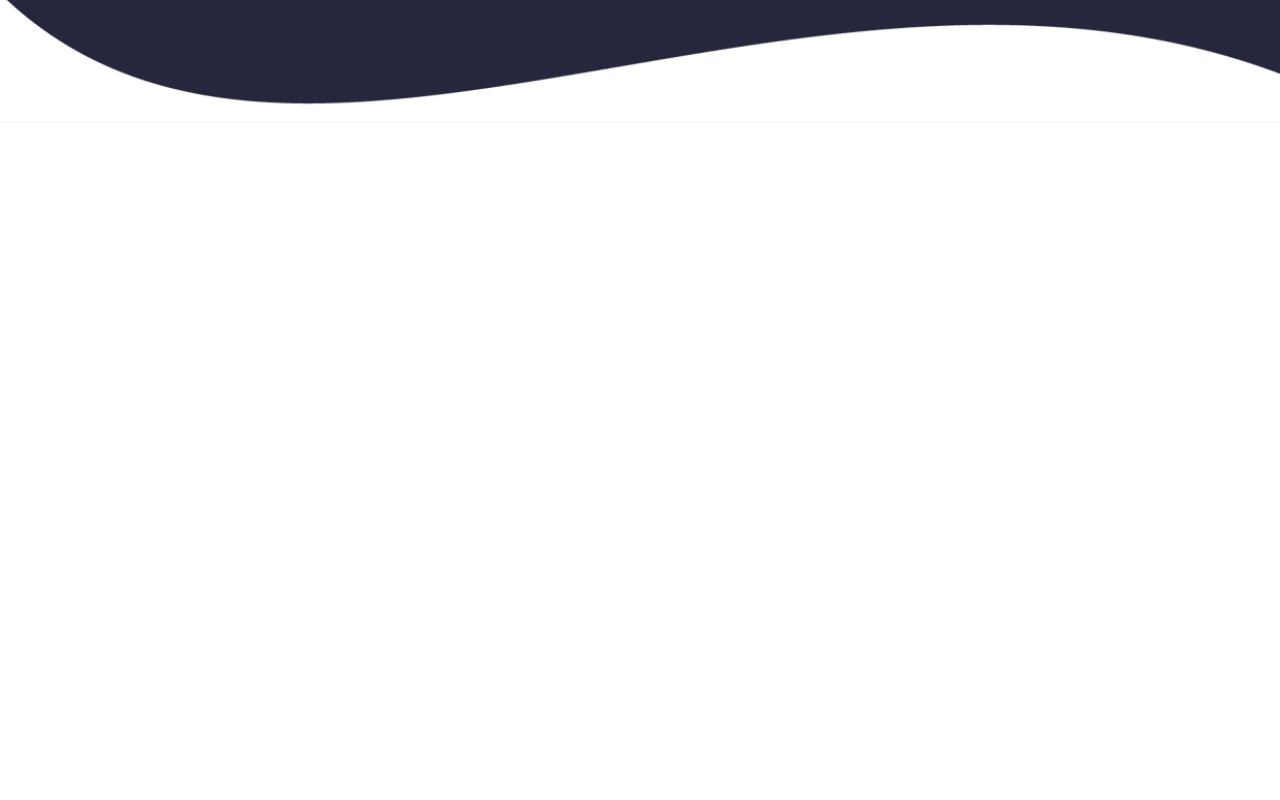
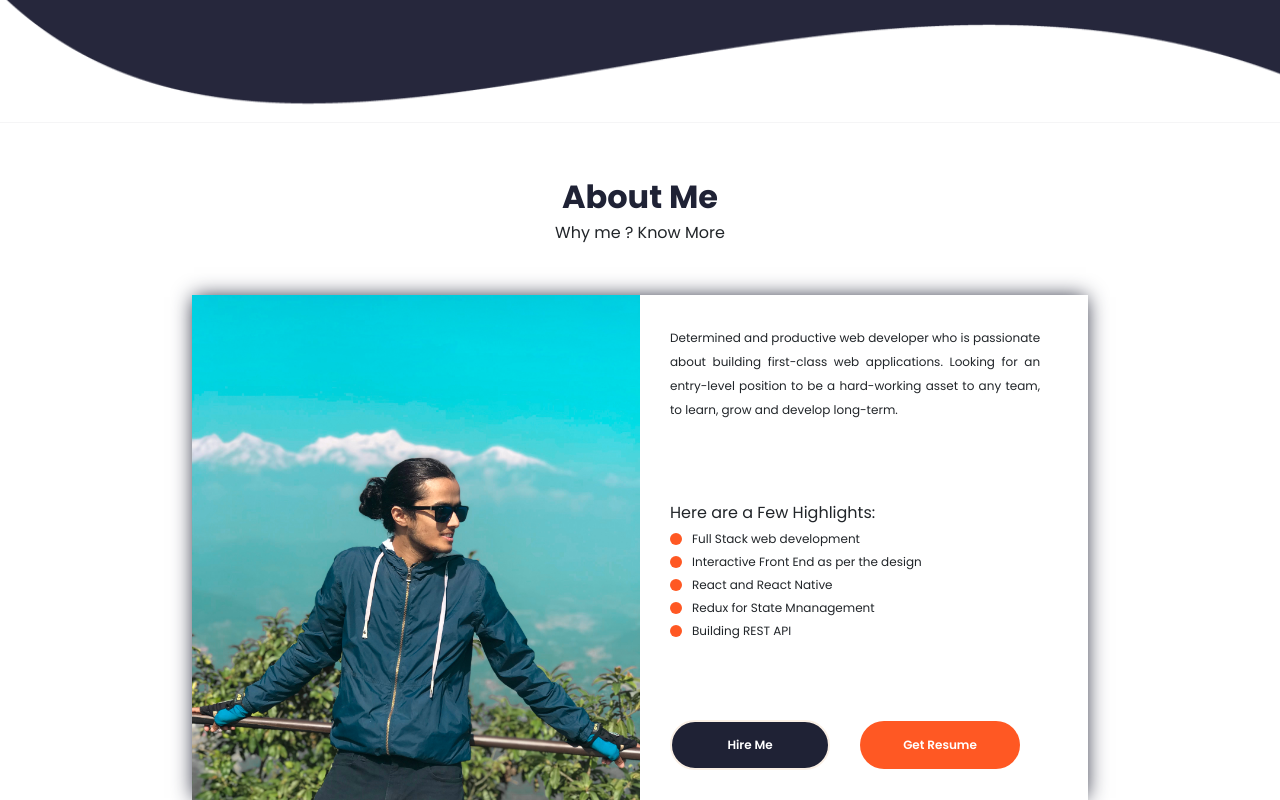
Before and after one commit to ashish-subedi/Portfolio, a React (Create React App) app: page / in a window 1280 px wide. Shown: the part 487-1287 px from the top of the page. Before the commit the page ends 800 px from the top, so only its background shows below. Built offline with nearby package versions, Linux system fonts and the light colour scheme; a web font is replaced by a local one.

Commit message:
AboutMe_

```diff
--- /dev/null
+++ b/src/PortfolioContainer/AboutMe/AboutMe.css
@@ -0,0 +1,81 @@
+.about-me-container {
+  display: flex;
+  flex-direction: column;
+  justify-content: center;
+  align-items: center;
+  margin: 50px 0 0 0;
+}
+.about-me-parent {
+  max-width: 1000px;
+  width: 70%;
+}
+.about-me-card {
+  display: flex;
+  width: 100%;
+  box-shadow: 0 0px 20px -2px #1f2235;
+}
+.about-me-profile {
+  width: 50%;
+  background-image: url("../../assets/AboutMe/me.JPG");
+  background-size: cover;
+  background-repeat: no-repeat;
+  background-position: center;
+}
+.about-me-details {
+  width: 48%;
+  text-align: justify;
+  padding: 30px;
+}
+.about-me-description {
+  font-size: 12px;
+}
+.about-me-highlights {
+  margin: 80px 0;
+}
+.highlght-heading {
+  font-family: "Poppins Bold";
+  font-size: 14px;
+  margin: 0 0 5px 0;
+}
+.highlight {
+  display: flex;
+  align-items: center;
+  margin: 5px 0;
+  font-size: 12px;
+}
+.highlight-blob {
+  height: 12px;
+  width: 12px;
+  margin: 0 10px 0 0;
+  background-color: #ff5823;
+  border-radius: 50%;
+}
+.about-me-options .highlighted-btn {
+  margin: 0 0 0 30px;
+}
+
+@media only screen and (max-width: 1110px) {
+  .about-me-parent {
+    width: 88%;
+  }
+}
+@media only screen and (max-width: 898px) {
+  .about-me-profile {
+    display: none;
+  }
+  .about-me-details {
+    width: 100%;
+  }
+}
+@media only screen and (max-width: 466px) {
+  .about-me-options {
+    display: flex;
+    flex-direction: column;
+  }
+  .about-me-options .highlighted-btn {
+    margin: 24px 0 0 0 !important;
+  }
+  .about-me-options button {
+    width: 100%;
+  }
+}
--- /dev/null
+++ b/src/PortfolioContainer/AboutMe/AboutMe.js
@@ -0,0 +1,66 @@
+import React, { useEffect } from "react";
+import ScreenHeading from "../../utilities/ScreenHeading/ScreenHeading";
+import ScrollService from "../../utilities/ScrollService";
+import Animations from "../../utilities/Animations";
+import "./AboutMe.css";
+
+export default function AboutMe(props) {
+  let fadeInScreenHandler = (screen) => {
+    if (screen.fadeScreen !== props.id) return;
+    Animations.animations.fadeInScreen(props.id);
+  };
+  const fadeInSubscription =
+    ScrollService.currentScreenFadeIn.subscribe(fadeInScreenHandler);
+
+  const SCREEN_CONSTANTS = {
+    description:
+      "Determined and productive web developer who is passionate about building first-class web applications. Looking for an entry-level position to be a hard-working asset to any team, to learn, grow and develop long-term.",
+    highlights: {
+      bullets: [
+        "Full Stack web development",
+        "Interactive Front End as per the design",
+        "React and React Native",
+        "Redux for State Mnanagement",
+        "Building REST API",
+      ],
+      heading: "Here are a Few Highlights:",
+    },
+  };
+
+  const renderHighlight = () => {
+    return SCREEN_CONSTANTS.highlights.bullets.map((value, i) => (
+      <div className="highlight" key={i}>
+        <div className="highlight-blob"></div>
+        <span>{value}</span>
+      </div>
+    ));
+  };
+
+  return (
+    <div className="about-me-container screen-container" id={props.id || ""}>
+      <div className="about-me-parent">
+        <ScreenHeading title={"About Me"} subHeading={"Why me ? Know More"} />
+        <div className="about-me-card">
+          <div className="about-me-profile"></div>
+          <div className="about-me-details">
+            <span className="about-me-description">
+              {SCREEN_CONSTANTS.description}
+            </span>
+            <div className="about-me-highlights">
+              <div className="highlight-heading">
+                <span>{SCREEN_CONSTANTS.highlights.heading}</span>
+              </div>
+              {renderHighlight()}
+            </div>
+            <div className="about-me-options">
+              <button className="btn primary-btn"> Hire Me </button>
+              <a href="resume.pdf" download="resume.pdf">
+                <button className="btn highlighted-btn">Get Resume</button>
+              </a>
+            </div>
+          </div>
+        </div>
+      </div>
+    </div>
+  );
+}
--- /dev/null
+++ b/src/utilities/ScreenHeading/ScreenHeading.css
@@ -0,0 +1,44 @@
+.heading-container {
+  display: flex;
+  flex-direction: column;
+  align-items: center;
+  width: 100%;
+  margin: 0 0 50px 0;
+}
+
+.screen-subheading {
+  letter-spacing: 3px;
+  margin: 8px 0 18px 0;
+  font-style: 12px;
+  color: var(--black);
+}
+
+.screen-heading {
+  font-size: 32px;
+  color: #1f2235;
+  font-family: "Poppins Bold";
+}
+.heading-seperator {
+  display: flex;
+  align-items: center;
+  position: relative;
+  width: 180px;
+  margin: 10px 0 0 0;
+}
+.seperator-line {
+  width: 100%;
+  height: 2px;
+  background-color: #1f221f;
+}
+.seperator-blob {
+  height: 10px;
+  width: 100%;
+  position: absolute;
+  display: flex;
+  justify-content: center;
+}
+.seperator-blob div {
+  width: 35px;
+  border-radius: 10px;
+  background-color: var(--dark-orange);
+}
--- /dev/null
+++ b/src/utilities/ScreenHeading/ScreenHeading.js
@@ -0,0 +1,27 @@
+import React from "react";
+import "./ScreenHeading.css";
+
+export default function ScreenHeading(props) {
+  return (
+    <div className="heading-container">
+      <div className="screen-heading">
+        <span>{props.title}</span>
+      </div>
+      {props.subHeading ? (
+        <div className="screen-sub-heading">
+          <span>{props.subHeading}</span>
+        </div>
+      ) : (
+        <div></div>
+      )}
+
+      <div className="heading-separator">
+        <div className="separator-line">
+          <div className="separator-blob">
+            <div></div>
+          </div>
+        </div>
+      </div>
+    </div>
+  );
+}
--- a/src/utilities/commonUtils.js
+++ b/src/utilities/commonUtils.js
@@ -1,9 +1,14 @@
 import Home from "../PortfolioContainer/Home/Home";
+import AboutMe from "../PortfolioContainer/AboutMe/AboutMe";
 
 export const TOTAL_SCREENS = [
   {
     screen_name: "Home",
     component: Home,
+  },
+  {
+    screen_name: "AboutMe",
+    component: AboutMe,
   },
 ];
 
```
Also changed, not shown: src/assets/AboutMe/me.JPG (added).
